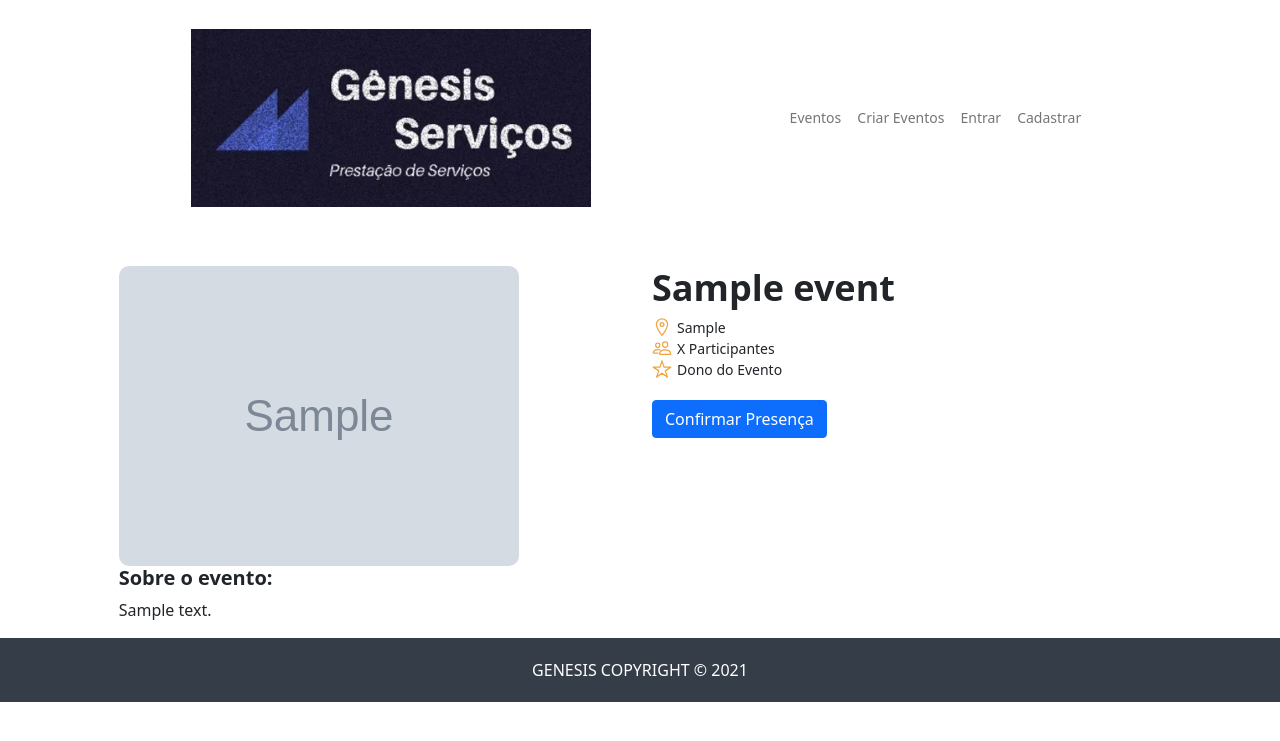
After one commit to joninhasmcz/laravelCurso, a Laravel app: page /event/1 in a window 1280 px wide. The commit adds this page. Shown: the top 741 px of the page. Run offline with Laravel 8, Linux system fonts and the light colour scheme; tables that the repository leaves empty hold one stand-in row (values such as "Sample post").

Commit message:
add show view

```diff
--- a/cursoLaravel/app/Http/Controllers/EventController.php
+++ b/cursoLaravel/app/Http/Controllers/EventController.php
@@ -49,4 +49,11 @@ class EventController extends Controller
 
         return redirect('/')->with('msg', "Evento criado com Sucesso!!");
     }
+
+    public function show($id) {
+
+        $event = Event::findOrFail($id);
+
+        return view('events.show', ['event' => $event]);
+    }
 }
--- a/cursoLaravel/public/css/style.css
+++ b/cursoLaravel/public/css/style.css
@@ -105,13 +105,50 @@
     font-size: 12px;
   }
 
+  /* Event page */
+#image-container,
+#info-container {
+  margin-top: 30px;
+}
+
+#image-container img {
+  border-radius: 10px;
+}
+
+#info-container h1 {
+  font-size: 36px;
+  font-weight: 900;
+}
+
+#info-container p {
+  margin: 0;
+  font-size: 14px;
+  display: flex;
+}
+
+#info-container h3,
+#description-container h3 {
+  font-size: 20px;
+  font-weight: bold;
+}
+
+#info-container ion-icon {
+  font-size: 20px;
+  color: #F2A340;
+  margin-right: 5px;
+}
+
+#info-container #event-submit {
+  margin: 20px 0;
+}
+
   /* footer */
   footer {
     text-align: center;
     background-color: #353E48;
     color: #FFF;
-    padding: 30px;
-    position: absolute;
+    padding: 20px;
+    position: static;
     bottom: 0;
     width: 100%;
   }
--- a/cursoLaravel/resources/views/events/create.blade.php
+++ b/cursoLaravel/resources/views/events/create.blade.php
@@ -10,7 +10,7 @@
             @csrf
             <div class="form-group">
                 <label for="image">Imagem do Evento:</label>
-                <input type="file" id="image" class="form-control-file">
+                <input type="file" id="image" name="image" class="form-control-file">
             </div>
             <div class="form-group">
                 <label for="title">Evento:</label>
--- /dev/null
+++ b/cursoLaravel/resources/views/events/show.blade.php
@@ -0,0 +1,26 @@
+@extends('layouts.main')
+
+@section('title', $event->title)
+
+@section('content')
+
+<div class="col-md-10 offset-md-1">
+    <div class="row">
+      <div id="image-container" class="col-md-6">
+        <img src="/img/events/{{ $event->image }}" class="img-fluid" alt="{{ $event->title }}">
+      </div>
+      <div id="info-container" class="col-md-6">
+        <h1>{{ $event->title }}</h1>
+        <p class="event-city"><ion-icon name="location-outline"></ion-icon> {{ $event->place }}</p>
+        <p class="events-participants"><ion-icon name="people-outline"></ion-icon> X Participantes</p>
+        <p class="event-owner"><ion-icon name="star-outline"></ion-icon> Dono do Evento</p>
+        <a href="#" class="btn btn-primary" id="event-submit">Confirmar Presença</a>
+      </div>
+      <div class="col-md-12" id="description-container">
+        <h3>Sobre o evento:</h3>
+        <p class="event-description">{{ $event->description }}</p>
+      </div>
+    </div>
+</div>
+
+@endsection
--- a/cursoLaravel/resources/views/welcome.blade.php
+++ b/cursoLaravel/resources/views/welcome.blade.php
@@ -21,7 +21,7 @@
                 <p class="card-date">10/09/2020</p>
                 <h5 class="card-title">{{ $event->title }}</h5>
                 <p class="card-participants">X Participantes</p>
-                <a href="#" class="btn btn-primary">Saber mais</a>
+                <a href="/event/{{$event->id}}" class="btn btn-primary">Saber mais</a>
             </div>
         </div>
         @endforeach
--- a/cursoLaravel/routes/web.php
+++ b/cursoLaravel/routes/web.php
@@ -18,6 +18,7 @@ use App\Http\Controllers\EventController;
 Route::get('/', [EventController::class, 'index']);
 
 Route::get('/event/create', [EventController::class, 'create']);
+Route::get('/event/{id}', [EventController::class, 'show']);
 
 Route::post('/event', [EventController::class, 'store']);
 
```
Also changed, not shown: cursoLaravel/database/migrations/2021_09_22_131117_add_image_to_events_table.php, cursoLaravel/public/img/events/85bfe36105a8e9b3a3962fef4f1838e1.png (added).
